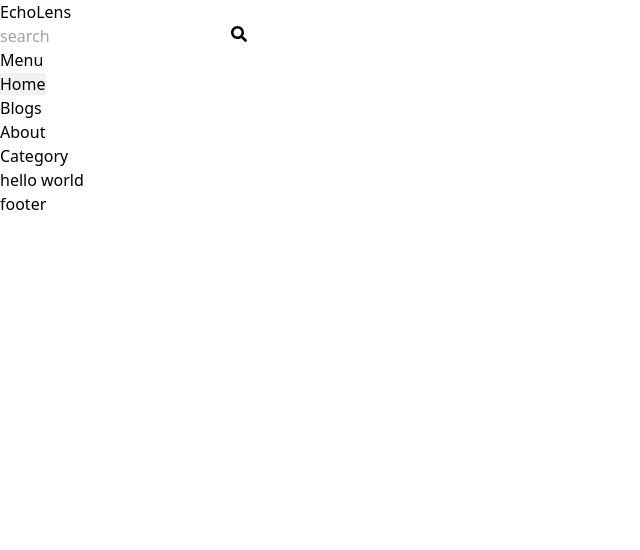
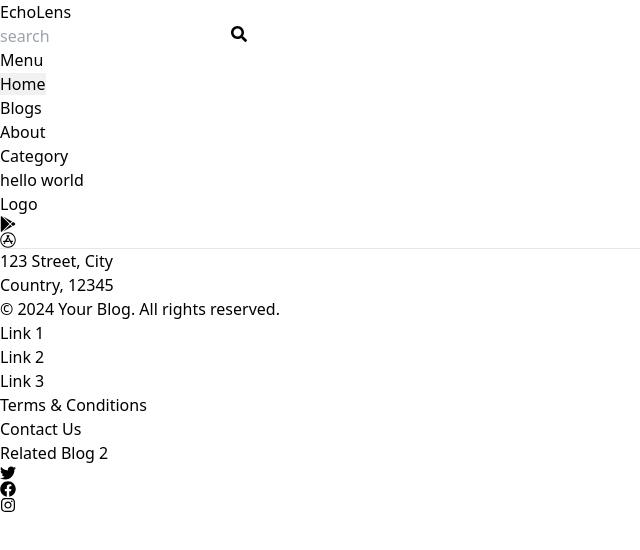
Before and after one commit to dev-nirob1/blog-client, a React (Vite) app: page / in a window 1280 px wide. Shown: the top 550 px of the page, without its empty margins (0-640 px from the left). Built offline with nearby package versions, Linux system fonts and the light colour scheme.

Commit message:
footer complete

```diff
--- a/src/layout/Main.jsx
+++ b/src/layout/Main.jsx
@@ -6,7 +6,9 @@ const Main = () => {
     return (
         <div>
             <Navbar />
-            <Outlet />
+            <div className="min-h-[calc(100vh-185px)]">
+                <Outlet />
+            </div>
             <Footer />
         </div>
     );
--- a/src/shared/Navbar/Navbar.jsx
+++ b/src/shared/Navbar/Navbar.jsx
@@ -4,8 +4,8 @@ import { Link } from "react-router-dom";
 
 const Navbar = () => {
     return (
-        <div className="container mx-auto">
-            <nav className="py-3 px-2 md:px-5 shadow flex items-center justify-between gap-2 md:gap-5">
+        <div className="container mx-auto shadow">
+            <nav className="py-4 px-2 md:px-5 w-full flex items-center justify-between gap-2 md:gap-5">
                 <Link to="/"><h2 className="text-3xl font-semibold italic">EchoLens</h2></Link>
                 <SearchBar />
                 <NavLinks />
--- a/src/shared/Navbar/SearchBar.jsx
+++ b/src/shared/Navbar/SearchBar.jsx
@@ -8,7 +8,7 @@ const SearchBar = () => {
     }
 
     return (
-        <form onSubmit={handleSearch}  className="lg:w-[576px] flex items-center justify-center">
+        <form onSubmit={handleSearch} className="hidden lg:w-[576px] md:flex items-center justify-center">
             <input className="p-2 border flex-grow outline-none rounded-l-md" type="search" placeholder="search" />
             <button type="submit" className="bg-gray-100 border-y border-r py-3 px-4 rounded-r-md"> <FaSearch /></button>
         </form>
--- a/src/shared/footer/Footer.jsx
+++ b/src/shared/footer/Footer.jsx
@@ -1,9 +1,84 @@
+import { FaGooglePlay, FaAppStore, FaTwitter, FaFacebook, FaInstagram } from 'react-icons/fa';
 
 const Footer = () => {
     return (
-        <div>
-            footer
-        </div>
+        <footer className="container mx-auto bg-transparent text-gray-800 py-8 px-5 bg-gray-50 border-gray-500">
+            <div className='flex justify-between items-center py-5'>
+                <h2 className="text-4xl font-medium">
+                    Logo
+                </h2>
+
+                {/* App Store/Google Play links */}
+                <div className="flex space-x-4">
+                    <a href="#" className="text-xl">
+                        <FaGooglePlay />
+                    </a>
+                    <a href="#" className="text-xl">
+                        <FaAppStore />
+                    </a>
+                </div>
+            </div>
+            <hr className='border-b border-t-0 border-gray-500' />
+            <div className="grid md:grid-cols-2 lg:grid-cols-4 pt-5 text-lg font-medium">
+                {/* Column 1: Address and Copyright */}
+                <div className="mb-4 md:mb-0 md:border-r md:border-gray-500 md:pr-4 md:pl-4">
+                    <p className=" mb-2">123 Street, City</p>
+                    <p className="mb-2">Country, 12345</p>
+                    <p className='text-sm font-normal'>&copy; 2024 Your Blog. All rights reserved.</p>
+                </div>
+
+                {/* Column 2: Links */}
+                <ul className="mb-4 md:mb-0 md:border-r md:border-gray-500 md:pr-4 md:pl-4 text-left">
+                    <li>
+                        <a href="#" className="block mb-2">
+                            Link 1
+                        </a>
+                    </li>
+                    <li>
+                        <a href="#" className="block mb-2">
+                            Link 2
+                        </a>
+                    </li>
+                    <li>
+                        <a href="#" className="block">
+                            Link 3
+                        </a>
+                    </li>
+                </ul>
+
+                {/* Column 3: Terms and Related Blogs */}
+                <ul className="mb-4 text-left md:mb-0 md:border-r md:border-gray-500 md:pr-4 md:pl-4">
+                    <li>
+                        <a href="#" className="block mb-2">
+                            Terms & Conditions
+                        </a>
+                    </li>
+                    <li>
+                        <a href="#" className="block mb-2">
+                            Contact Us
+                        </a>
+                    </li>
+                    <li>
+                        <a href="#" className="block">
+                            Related Blog 2
+                        </a>
+                    </li>
+                </ul>
+
+                {/* Column 4: Social Media Links */}
+                <div className="flex items-center">
+                    <a href="#" className="text-xl mr-4">
+                        <FaTwitter />
+                    </a>
+                    <a href="#" className="text-xl mr-4">
+                        <FaFacebook />
+                    </a>
+                    <a href="#" className="text-xl">
+                        <FaInstagram />
+                    </a>
+                </div>
+            </div>
+        </footer>
     );
 };
 
```
Also changed, not shown: src/shared/Navbar/NavLinks.jsx (line endings or trailing spaces).
